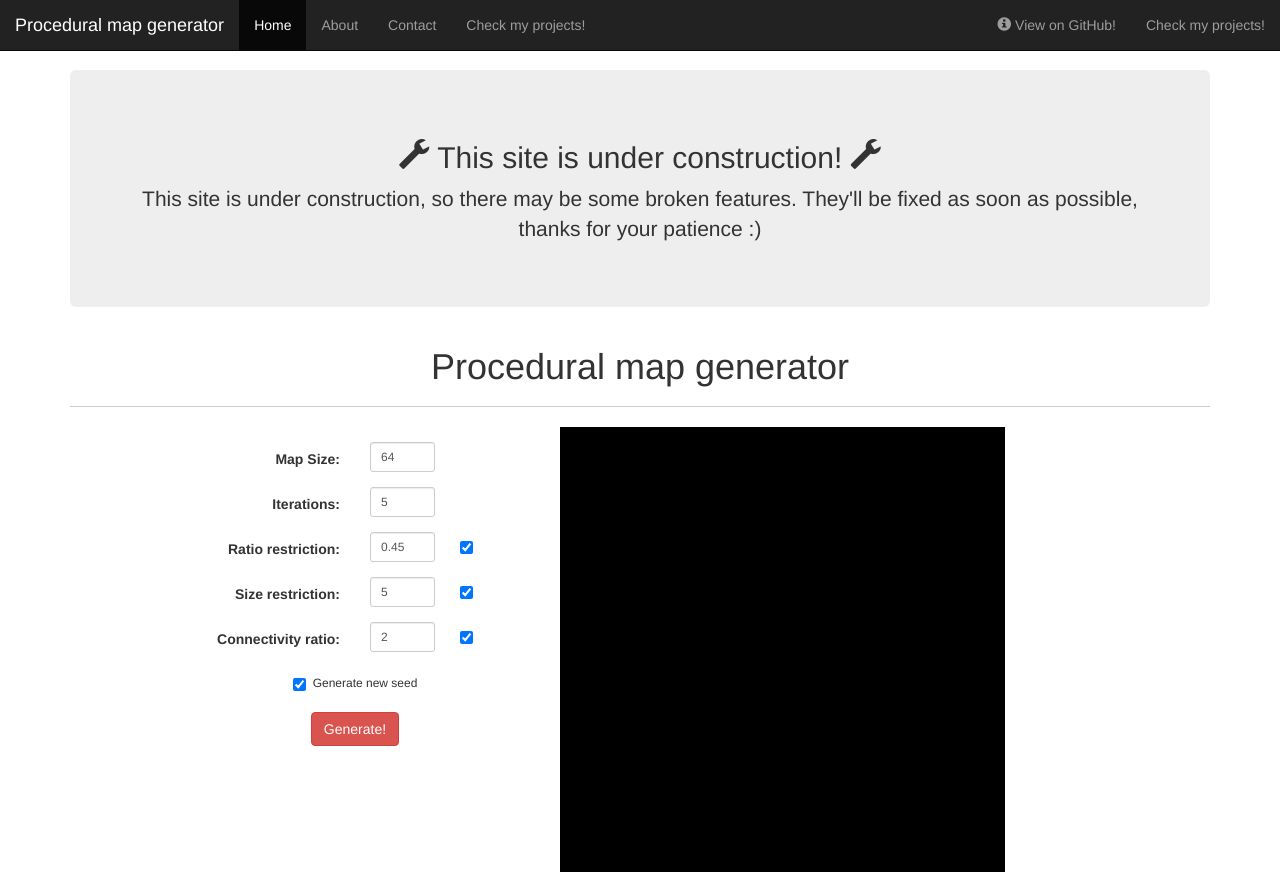
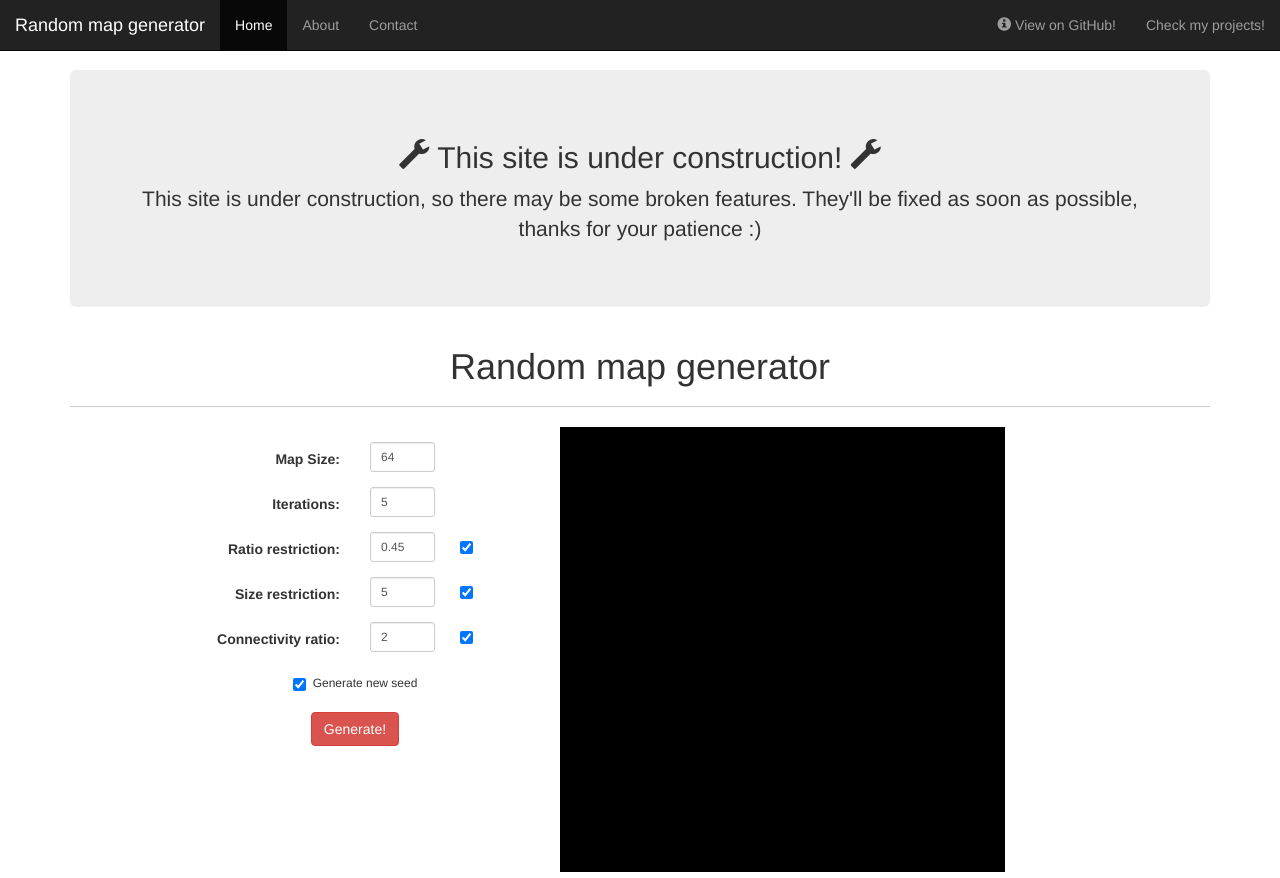
Before and after one commit to Adriem/random-map-generator, a plain HTML site: page index.html in a window 1280 px wide. Drawn offline with nearby package versions, Linux system fonts and the light colour scheme.

Commit message:
Little fixes

```diff
--- a/index.html
+++ b/index.html
@@ -2,8 +2,7 @@
 
 <html lang="es">
 <head>
-	<title>Procedural
-	 map generator</title>
+	<title>Random map generator</title>
 	<meta charset="UTF-8">
 	<meta name="viewport" content="width=device-width, initial-scale=1">
 	<link rel="stylesheet" href="http://maxcdn.bootstrapcdn.com/bootstrap/3.3.4/css/bootstrap.min.css">
@@ -28,14 +27,13 @@
 				<span class="icon-bar"></span>
 				<span class="icon-bar"></span>
 			</button>
-			<a class="navbar-brand" href="#">Procedural map generator</a>
+			<a class="navbar-brand" href="#">Random map generator</a>
 	    </div>
 	    <div  class="collapse navbar-collapse" id="myNavbar">
 	      <ul class="nav navbar-nav">
 	        <li class="active"><a href="#">Home</a></li>
 	        <li><a href="#">About</a></li>
 	        <li><a href="#">Contact</a></li>
-	        <li><a href="#">Check my projects!</a></li>
 	      </ul>
 	      <ul class="nav navbar-nav navbar-right">
 	        <li><a href="#"><span class="glyphicon glyphicon-info-sign"></span> View on GitHub!</a></li>
@@ -56,7 +54,7 @@
 
 		</div>
 		<div class="page-header" style="border-color:#CCC;">
-			<h1 class="text-center">Procedural map generator</h1>
+			<h1 class="text-center">Random map generator</h1>
 		</div>
 		<!-- CONTROLS -->
 		<form class="form-horizontal col-lg-4 col-lg-offset-1 col-sm-6 col-xs-12" style="padding:15px">
```
